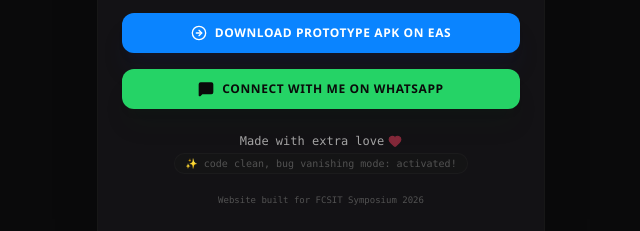
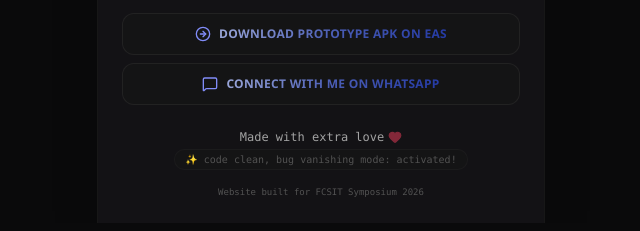
Before and after one commit to Jayjullan/Plan2Gether-Profile, a plain HTML site: page index.html in a window 1280 px wide. Shown: the part 1688-1919 px from the top of the page, without its empty margins (319-959 px from the left). Drawn offline with nearby package versions, Linux system fonts and the light colour scheme.

Commit message:
Refactor contact section with improved styles
Updated styling and structure of contact links and buttons.

```diff
--- a/index.html
+++ b/index.html
@@ -166,30 +166,32 @@
             </div>
         </section>
 
-        <div class="p-6 bg-[#131215] border-t border-neutral-900 space-y-4">
+        <div class="p-6 bg-[#131215] border-t border-neutral-900 space-y-3">
 
             <div class="grid grid-cols-2 gap-2 text-center text-xs font-mono">
-                <a href="mailto:84111@siswa.unimas.my" class="p-2.5 bg-neutral-900 hover:bg-neutral-800 rounded-lg border border-neutral-800 transition text-white flex items-center justify-center space-x-1.5">
+                <a href="mailto:84111@siswa.unimas.my" class="p-2.5 bg-neutral-900 hover:bg-neutral-800/80 rounded-lg border border-neutral-800 hover:border-neutral-700 transition duration-200 text-white flex items-center justify-center space-x-1.5">
                     <i data-lucide="mail" class="w-3.5 h-3.5 text-neutral-400"></i>
                     <span>Email Developer</span>
                 </a>
-                <a href="https://github.com/Jayjullan/Plan2Gether.git" target="_blank" class="p-2.5 bg-neutral-900 hover:bg-neutral-800 rounded-lg border border-neutral-800 transition text-white flex items-center justify-center space-x-1.5">
+                <a href="https://github.com/Jayjullan/Plan2Gether.git" target="_blank" class="p-2.5 bg-neutral-900 hover:bg-neutral-800/80 rounded-lg border border-neutral-800 hover:border-neutral-700 transition duration-200 text-white flex items-center justify-center space-x-1.5">
                     <i data-lucide="github" class="w-3.5 h-3.5 text-cyan-400"></i>
                     <span>Git Repository</span>
                 </a>
             </div>
 
-            <a href="https://expo.dev" target="_blank" class="mt-3 w-full bg-[#0A84FF] hover:bg-[#006fe6] text-white font-bold text-xs py-3 px-4 rounded-xl transition-all duration-300 flex items-center justify-center space-x-2 shadow-xl shadow-blue-950/20 uppercase tracking-wider">
-                <i data-lucide="arrow-right-circle" class="w-4 h-4"></i>
-                <span>Download Prototype APK on EAS</span>
-            </a>
+            <div class="space-y-2 pt-1">
+                <a href="https://expo.dev" target="_blank" class="w-full bg-neutral-900/60 hover:bg-neutral-900 border border-neutral-800/80 hover:border-indigo-500/50 text-xs font-semibold py-3 px-4 rounded-xl transition-all duration-200 flex items-center justify-center space-x-2 transform hover:scale-[1.01] active:scale-95 tracking-wide group">
+                    <i data-lucide="arrow-right-circle" class="w-4 h-4 text-indigo-400 group-hover:text-white transition duration-200"></i>
+                    <span class="text-gradient font-bold">DOWNLOAD PROTOTYPE APK ON EAS</span>
+                </a>
 
-            <a href="https://wa.me/60178477923?text=Hello,%20I'm%20interested%20in%20your%20FYP%20Project" target="_blank" class="w-full bg-[#25D366] hover:bg-[#20ba5a] text-neutral-950 font-bold text-xs py-3 px-4 rounded-xl transition-all duration-300 flex items-center justify-center space-x-2 shadow-xl shadow-green-950/10 uppercase tracking-wider">
-                <i data-lucide="message-square" class="w-4 h-4 fill-neutral-950"></i>
-                <span>Connect With Me On WhatsApp</span>
-            </a>
+                <a href="https://wa.me/60178477923?text=Hello,%20I'm%20interested%20in%20your%20FYP%20Project" target="_blank" class="w-full bg-neutral-900/60 hover:bg-neutral-900 border border-neutral-800/80 hover:border-indigo-500/50 text-xs font-semibold py-3 px-4 rounded-xl transition-all duration-200 flex items-center justify-center space-x-2 transform hover:scale-[1.01] active:scale-95 tracking-wide group">
+                    <i data-lucide="message-square" class="w-4 h-4 text-indigo-400 group-hover:text-white transition duration-200"></i>
+                    <span class="text-gradient font-bold">CONNECT WITH ME ON WHATSAPP</span>
+                </a>
+            </div>
 
-            <div class="pt-2 pb-1 flex flex-col items-center justify-center space-y-1">
+            <div class="pt-3 pb-1 flex flex-col items-center justify-center space-y-1">
                 <div class="flex items-center space-x-1 text-xs font-mono text-neutral-400">
                     <span>Made with extra love</span>
                     <i data-lucide="heart" class="w-3.5 h-3.5 text-rose-500 fill-rose-500 animate-pulse"></i>
```
